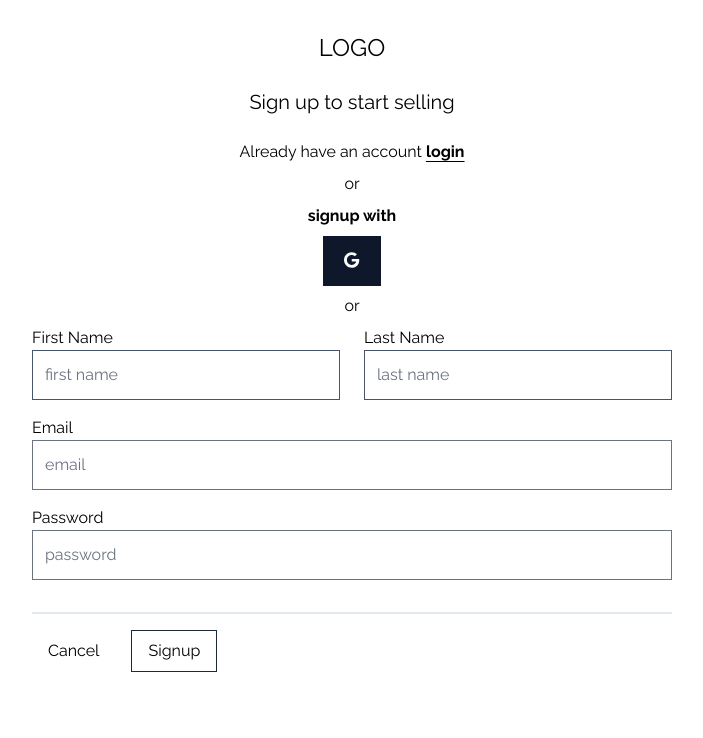
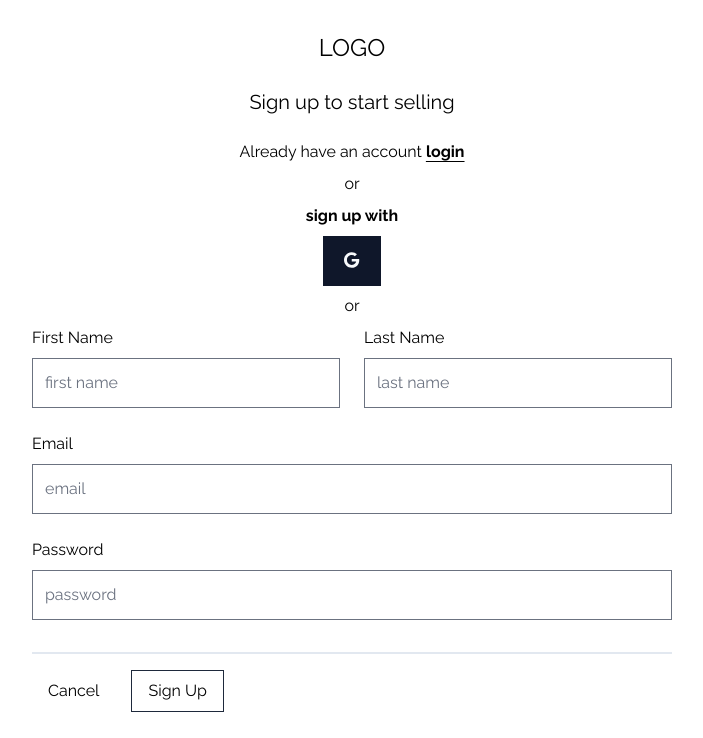
Before and after one commit to Collins-Kareri/my-gold-giftcard, a React (Vite) app: page /sell in a window 1280 px wide. Shown: the top 738 px of the page, without its empty margins (288-991 px from the left). Built offline with nearby package versions, Linux system fonts and the light colour scheme.

Commit message:
edited to use input and button components

```diff
--- a/src/components/product/productCard.tsx
+++ b/src/components/product/productCard.tsx
@@ -7,6 +7,7 @@ import {
 	add as notify,
 	NotificationProps,
 } from "~/redux/slice/notificationsSlice";
+import ButtonContainer from "~/components/button";
 
 export interface ProductCardProps {
 	companyName: string;
@@ -88,11 +89,12 @@ function ProductCard({
 				<p className="tw-capitalize tw-my-1 tw-text-lg">
 					price: <b>${price}</b>
 				</p>
-				<button
-					className="tw-capitalize tw-w-fit tw-border tw-border-slate-800 tw-py-2 tw-px-4 tw-my-2 tw-bg-slate-50 tw-rounded-sm"
-					onClick={handleClick}>
-					{forCart ? "remove" : "add to cart"}
-				</button>
+
+				<ButtonContainer
+					styling={"primary"}
+					textContent={forCart ? "remove" : "add to cart"}
+					onClick={handleClick}
+				/>
 			</section>
 		</div>
 	);
--- a/src/components/shoppingCart.tsx
+++ b/src/components/shoppingCart.tsx
@@ -10,6 +10,7 @@ import {
 } from "~/redux/slice/notificationsSlice";
 import { AcceptedCardProps } from "~/redux/slice/cartSlice";
 import MyGiftCardPlaceholder from "~/assets/giftCardPlaceHolder.svg";
+import ButtonContainer from "~/components/button";
 
 interface ShoppingCartModalProps {
 	openModal: () => void;
@@ -70,10 +71,8 @@ function ShoppingCartModal({ openModal, cart }: ShoppingCartModalProps) {
 				{/**checkout */}
 				<div className="tw-border-b tw-border-b-slate-300 tw-flex tw-justify-centre tw-items-center tw-w-11/12 md:tw-w-2/4 tw-right-0 tw-bottom-0 tw-h-fit tw-flex-col tw-border-t tw-border-t-slate-700 tw-shadow-md tw-fixed tw-py-5 tw-bg-white tw-rounded-t-2xl lg:tw-w-[400px]">
 					<p className="tw-font-bold tw-capitalize tw-mb-3">total ${total}</p>
-					<Link
-						to="/checkout"
-						className="tw-capitalize tw-w-fit tw-border tw-border-slate-800 tw-py-2 tw-px-4">
-						checkout
+					<Link to="/checkout">
+						<ButtonContainer styling={"primary"} textContent={"checkout"} />
 					</Link>
 				</div>
 			</div>
--- a/src/pages/login.tsx
+++ b/src/pages/login.tsx
@@ -1,65 +1,37 @@
 import { Link, useNavigate } from "react-router-dom";
 import Logo from "~/components/logo";
-import { FontAwesomeIcon } from "@fortawesome/react-fontawesome";
-
-function OAuthOptions() {
-	return (
-		<div className="tw-flex tw-flex-col tw-justify-center tw-items-center">
-			<p className="tw-font-bold tw-mb-2">login with</p>
-			<div
-				className="tw-border tw-border-slate-900 tw-w-fit tw-px-5 tw-py-3 tw-cursor-pointer tw-bg-slate-900 tw-text-slate-50 hover:tw-shadow-sm"
-				title="google">
-				<FontAwesomeIcon icon={["fab", "google"]} />
-			</div>
-		</div>
-	);
-}
+import InputContainer from "~/components/input";
+import ButtonContainer from "~/components/button";
+import OAuthOptions from "~/components/oAuthButtons";
 
 function LoginForm() {
 	const navigate = useNavigate();
 
 	return (
 		<form className="tw-w-full">
-			<div className="tw-flex tw-flex-col tw-w-full tw-relative tw-h-fit tw-mb-6">
-				<label htmlFor="email" className="tw-capitalize tw-mb-2">
-					email
-				</label>
-				<input
-					type={"email"}
-					placeholder="email"
-					id="email"
-					className="tw-py-3 main-transition focus:tw-shadow focus:tw-shadow-slate-500 focus:tw-ring-0 focus:tw-outline-none focus:tw-border focus:tw-border-slate-900"
-				/>
-			</div>
+			<InputContainer
+				label="email"
+				id="email"
+				placeholder="email"
+				type="email"
+			/>
 
-			<div className="tw-flex tw-flex-col">
-				<section className="tw-flex tw-relative tw-w-full tw-items-center tw-justify-between tw-mb-2">
-					<label htmlFor="password" className="tw-capitalize">
-						password
-					</label>
-					<p className="tw-font-bold tw-cursor-pointer tw-underline">
-						Forgot password?
-					</p>
-				</section>
-
-				<input
-					type={"password"}
-					placeholder="password"
-					id="password"
-					className="tw-py-3 main-transition focus:tw-shadow focus:tw-shadow-slate-500 focus:tw-ring-0 focus:tw-outline-none focus:tw-border focus:tw-border-slate-900"
-				/>
-			</div>
+			<InputContainer
+				label="password"
+				links="forgot password?"
+				type="password"
+				placeholder="password"
+				id="password"
+			/>
 
 			<div className="tw-flex tw-items-center tw-justify-start tw-my-8 tw-border-t-2 tw-border-slate-200 tw-pt-4">
-				<button
+				<ButtonContainer
+					styling={"secondary"}
+					textContent="cancel"
 					type="button"
-					className="tw-mr-4 tw-py-2 tw-px-4 hover:tw-bg-slate-200"
-					onClick={() => navigate("/")}>
-					Cancel
-				</button>
-				<button className="tw-capitalize tw-w-fit tw-border tw-border-slate-800 tw-py-2 tw-px-4">
-					login
-				</button>
+					onClick={() => navigate("/")}
+				/>
+				<ButtonContainer styling={"primary"} textContent="login" />
 			</div>
 		</form>
 	);
@@ -80,7 +52,7 @@ function Login() {
 
 			<p className="tw-py-2">or</p>
 
-			<OAuthOptions />
+			<OAuthOptions headerTextContent="login with" />
 
 			<p className="tw-py-2">or</p>
 
--- a/src/pages/signup.tsx
+++ b/src/pages/signup.tsx
@@ -1,31 +1,28 @@
 import { Link, useNavigate, useLocation } from "react-router-dom";
 import Logo from "~/components/logo";
 import { FontAwesomeIcon } from "@fortawesome/react-fontawesome";
+import OAuthOptions from "~/components/oAuthButtons";
+import InputContainer from "~/components/input";
+import ButtonContainer from "~/components/button";
 
 function FullName() {
 	return (
-		<div className="tw-flex tw-w-full tw-relative tw-h-fit tw-mb-4 tw-justify-between tw-flex-col md:tw-flex-row">
-			<section className="tw-flex tw-flex-col tw-w-full md:tw-w-2/4 tw-mr-6 tw-mb-4 md:tw-mb-0">
-				<label htmlFor="first_name" className="tw-capitalize">
-					first name
-				</label>
-				<input
-					type={"first_name"}
+		<div className="tw-flex tw-w-full tw-relative tw-h-fit tw-justify-between tw-flex-col md:tw-flex-row">
+			<section className="tw-flex tw-flex-col tw-w-full md:tw-w-2/4 tw-mr-6">
+				<InputContainer
+					label="first name"
+					id="first_name"
 					placeholder="first name"
-					id="text"
-					className="tw-py-3 tw-px-3 tw-border tw-border-slate-600 main-transition focus:tw-shadow focus:tw-shadow-slate-500 focus:tw-ring-0 focus:tw-outline-none focus:tw-border focus:tw-border-slate-900"
+					type="text"
 				/>
 			</section>
 
 			<section className="tw-flex tw-flex-col tw-w-full md:tw-w-2/4">
-				<label htmlFor="last_name" className="tw-capitalize">
-					last name
-				</label>
-				<input
-					type={"last_name"}
+				<InputContainer
+					label="last name"
+					id="last_name"
 					placeholder="last name"
-					id="text"
-					className="tw-py-3 tw-px-3 tw-border tw-border-slate-600 main-transition focus:tw-shadow focus:tw-shadow-slate-500 focus:tw-ring-0 focus:tw-outline-none focus:tw-border focus:tw-border-slate-900"
+					type="text"
 				/>
 			</section>
 		</div>
@@ -39,6 +36,7 @@ function SignUp() {
 	return (
 		<form className="tw-flex tw-justify-center tw-items-center tw-flex-col tw-h-fit tw-my-8 tw-w-11/12 lg:tw-w-2/4 tw-mx-auto">
 			<Logo />
+
 			{location.pathname === "/sell" ? (
 				<h1 className="tw-text-xl tw-my-6">Sign up to start selling</h1>
 			) : (
@@ -56,52 +54,35 @@ function SignUp() {
 
 			<p className="tw-py-2">or</p>
 
-			<div className="tw-flex tw-flex-col tw-justify-center tw-items-center">
-				<p className="tw-font-bold tw-mb-2">signup with</p>
-				<div className="tw-border tw-border-slate-900 tw-w-fit tw-px-5 tw-py-3 tw-cursor-pointer tw-bg-slate-900 tw-text-slate-50 hover:tw-shadow-sm">
-					<FontAwesomeIcon icon={["fab", "google"]} />
-				</div>
-			</div>
+			<OAuthOptions headerTextContent="sign up with" />
 
 			<p className="tw-py-2">or</p>
 
 			<form className="tw-w-full">
 				{location.pathname === "/sell" ? <FullName /> : <></>}
 
-				<div className="tw-flex tw-flex-col tw-w-full tw-relative tw-h-fit tw-mb-4">
-					<label htmlFor="email" className="tw-capitalize">
-						email
-					</label>
-					<input
-						type={"email"}
-						placeholder="email"
-						id="email"
-						className="tw-py-3 main-transition focus:tw-shadow focus:tw-shadow-slate-500 focus:tw-ring-0 focus:tw-outline-none focus:tw-border focus:tw-border-slate-900"
-					/>
-				</div>
+				<InputContainer
+					label="email"
+					id="email"
+					placeholder="email"
+					type="email"
+				/>
 
-				<div className="tw-flex tw-flex-col">
-					<label htmlFor="password" className="tw-capitalize">
-						password
-					</label>
-					<input
-						type={"password"}
-						placeholder="password"
-						id="password"
-						className="tw-py-3 main-transition focus:tw-shadow focus:tw-shadow-slate-500 focus:tw-ring-0 focus:tw-outline-none focus:tw-border focus:tw-border-slate-900"
-					/>
-				</div>
+				<InputContainer
+					label="password"
+					type="password"
+					placeholder="password"
+					id="password"
+				/>
 
 				<div className="tw-flex tw-items-center tw-justify-start tw-my-8 tw-border-t-2 tw-border-slate-200 tw-pt-4">
-					<button
+					<ButtonContainer
+						styling={"secondary"}
+						textContent="cancel"
 						type="button"
-						className="tw-mr-4 tw-py-2 tw-px-4 hover:tw-bg-slate-200"
-						onClick={() => navigate("/")}>
-						Cancel
-					</button>
-					<button className="tw-capitalize tw-w-fit tw-border tw-border-slate-800 tw-py-2 tw-px-4">
-						signup
-					</button>
+						onClick={() => navigate("/")}
+					/>
+					<ButtonContainer styling={"primary"} textContent="sign up" />
 				</div>
 			</form>
 		</form>
```
